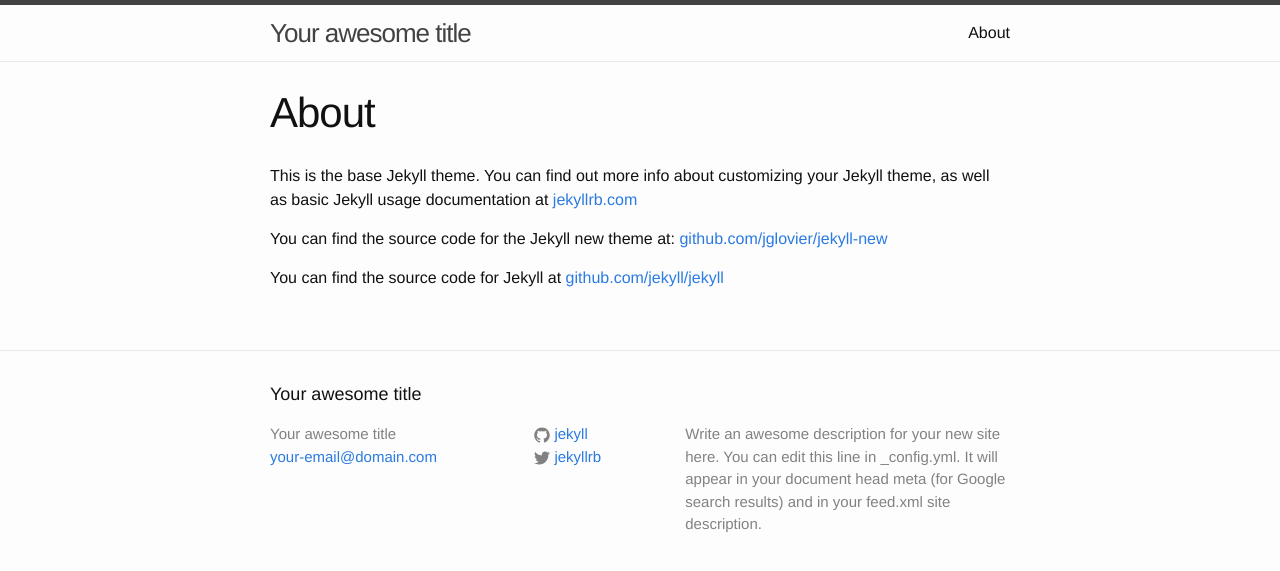
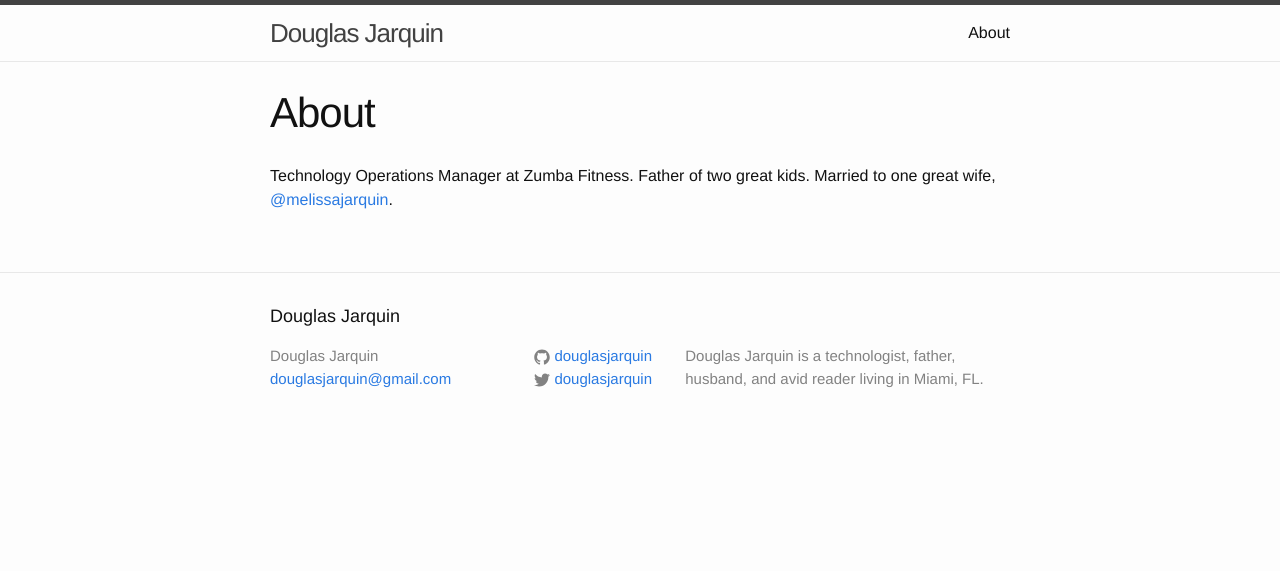
Before and after one commit to douglasjarquin/douglasjarquin.github.io, a Jekyll site: the page built from about.md, in a window 1280 px wide. Shown: the top 571 px of the page. Built offline with Jekyll 4.4.1, drawn with Linux system fonts in a browser that asks for light colours.

Commit message:
Update the about sections

```diff
--- a/_config.yml
+++ b/_config.yml
@@ -1,14 +1,12 @@
 # Site settings
-title: Your awesome title
-email: your-email@domain.com
+title: Douglas Jarquin
+email: douglasjarquin@gmail.com
 description: > # this means to ignore newlines until "baseurl:"
-  Write an awesome description for your new site here. You can edit this
-  line in _config.yml. It will appear in your document head meta (for
-  Google search results) and in your feed.xml site description.
+  Douglas Jarquin is a technologist, father, husband, and avid reader living in Miami, FL.
 baseurl: "" # the subpath of your site, e.g. /blog/
-url: "http://yourdomain.com" # the base hostname & protocol for your site
-twitter_username: jekyllrb
-github_username:  jekyll
+url: "https://douglasjarquin.com" # the base hostname & protocol for your site
+twitter_username: douglasjarquin
+github_username:  douglasjarquin
 
 # Build settings
 markdown: kramdown
--- a/about.md
+++ b/about.md
@@ -4,8 +4,4 @@
 permalink: /about/
 ---
 
-This is the base Jekyll theme. You can find out more info about customizing your Jekyll theme, as well as basic Jekyll usage documentation at [jekyllrb.com](http://jekyllrb.com/)
-
-You can find the source code for the Jekyll new theme at: [github.com/jglovier/jekyll-new](https://github.com/jglovier/jekyll-new)
-
-You can find the source code for Jekyll at [github.com/jekyll/jekyll](https://github.com/jekyll/jekyll)
+Technology Operations Manager at Zumba Fitness. Father of two great kids. Married to one great wife, <a href="https://twitter.com/melissajarquin">@melissajarquin</a>.
```
